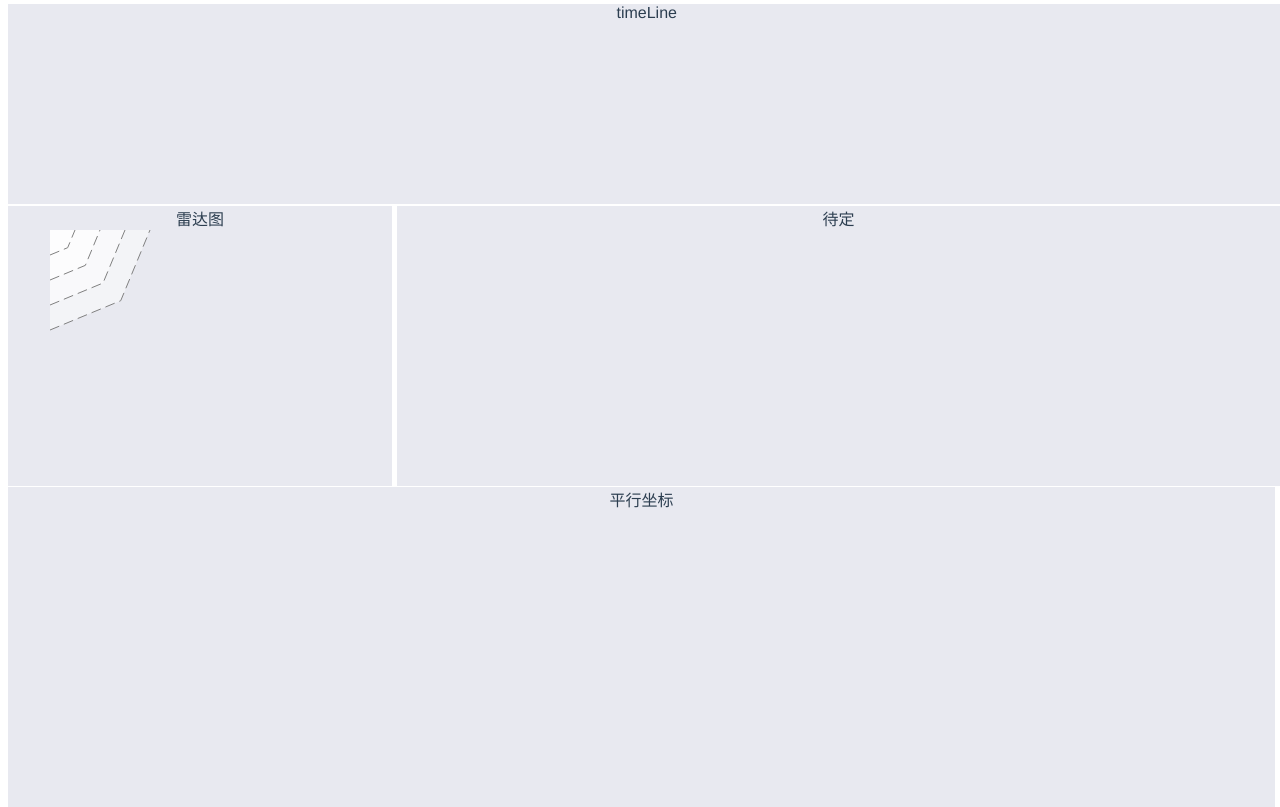
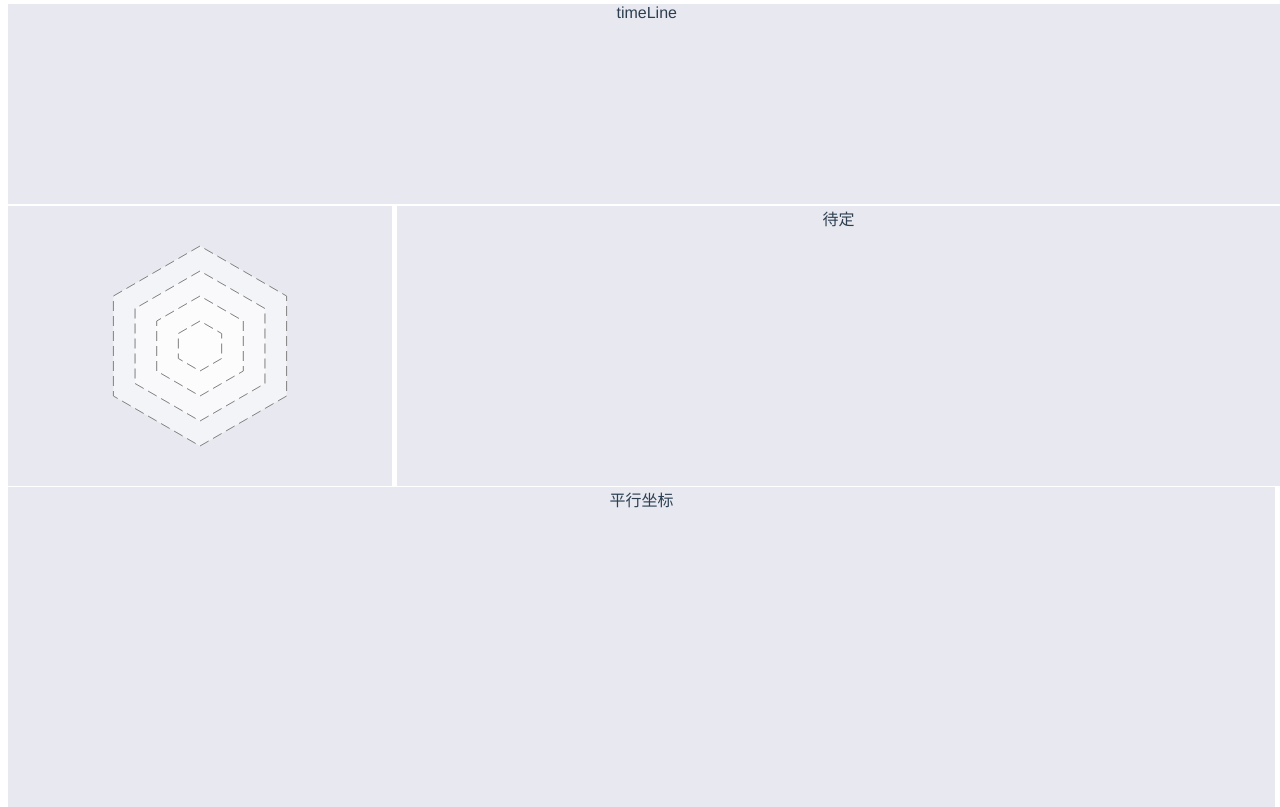
Before and after one commit to Tyeyu/NetVis, a Vue app in the folder client/: page / in a window 1280 px wide. Built offline with nearby package versions, Linux system fonts and the light colour scheme.

Commit message:
test雷达图

```diff
--- a/client/src/components/Radar.vue
+++ b/client/src/components/Radar.vue
@@ -1,7 +1,7 @@
 <template>
     <div>
-        <div>雷达图</div>
-        <div class="container"></div>
+        <!-- <div>雷达图</div> -->
+        <div id="container"></div>
     </div>
 </template>
 <script>
@@ -15,17 +15,17 @@ export default {
             }
         },
         initchart:function(){
-            let width=600;
-            let height=300;
-            let svg=d3.select(".container")
-                    .append("svg");
+            let width=document.getElementById("container").clientWidth;
+            let height=document.getElementById("container").clientHeight;
+            let svg=d3.select("#container")
+                    .append("svg").attr("width","100%").attr("height","100%");
             let main=svg.append("g")
                     .classed("main",true)
-                    // .attr('transform', "translate(" + width/2 + ',' + height/2 + ')');
+                    .attr('transform', "translate(" + width/2 + ',' + height/2 + ')');
             // 设定一些方便计算的常量
             var radius = 100,
             // 指标的个数，即fieldNames的长度
-            total = 8,
+            total = 6,
             // 需要将网轴分成几级，即网轴上从小到大有多少个正多边形
             level = 4,
             // 网轴的范围，类似坐标轴
@@ -80,6 +80,10 @@ export default {
     background-color: #e8e9f0;
 
 }
+#container{
+    width: 100%;
+    height: 100%;
+}
 .webs polygon {
 fill: white;
 fill-opacity: 0.5;
```
